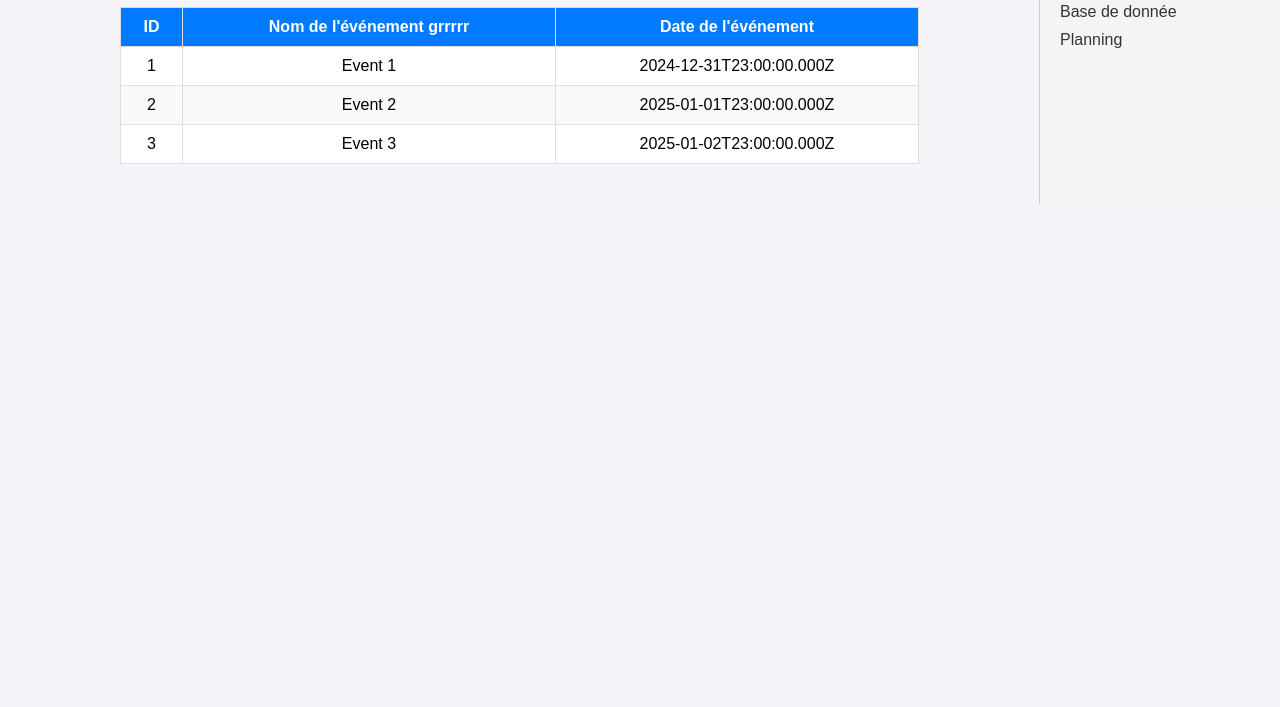
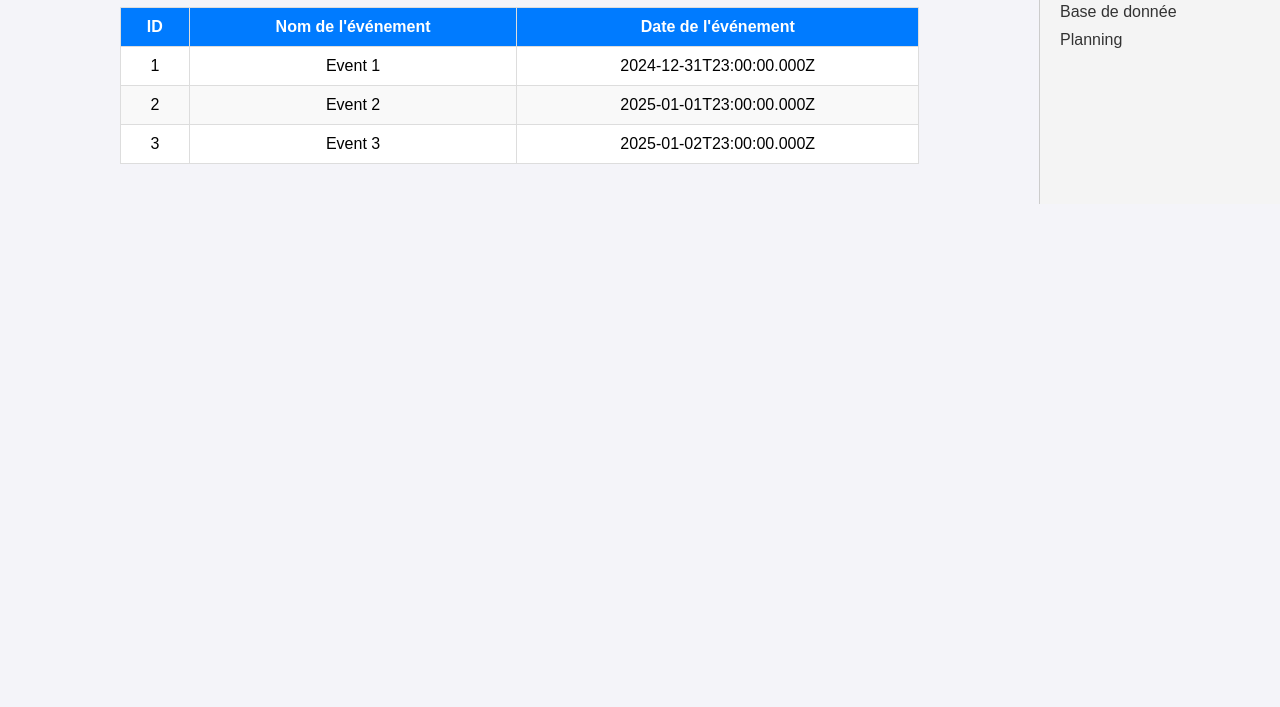
Before and after one commit to Swenzen/Siteplanning2025, a website: page Public/index.html in a window 1280 px wide. Shown: the part 93-800 px from the top of the page. Drawn offline with Linux system fonts and the light colour scheme.

Commit message:
Changement nom enlever grr

```diff
--- a/Public/index.html
+++ b/Public/index.html
@@ -13,7 +13,7 @@
             <thead>
                 <tr>
                     <th>ID</th>
-                    <th>Nom de l'événement grrrrr</th>
+                    <th>Nom de l'événement</th>
                     <th>Date de l'événement</th>
                 </tr>
             </thead>
```
